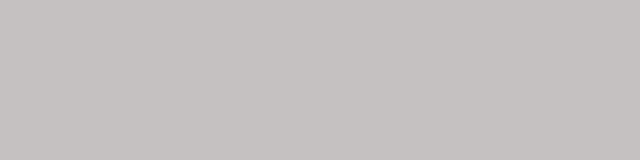
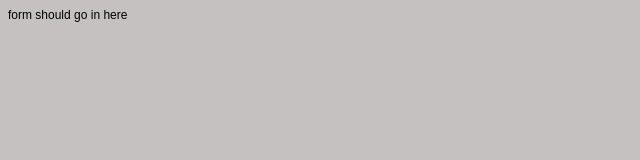
Before and after one commit to onebutter/socialwise, a React app in the folder client/: page /register in a window 1280 px wide. Shown: the top 160 px of the page, without its empty margins (0-640 px from the left). Built offline with nearby package versions, Linux system fonts and the light colour scheme; a web font is replaced by a local one.

Commit message:
started working on credform

```diff
--- a/client/src/features/Register/actions.js
+++ b/client/src/features/Register/actions.js
@@ -0,0 +1,20 @@
+export const REGISTER_CREDENTIAL_SUBMIT_REQUEST =
+  'REGISTER_CREDENTIAL_SUBMIT_REQUEST';
+export const REGISTER_CREDENTIAL_SUBMIT_SUCCESS =
+  'REGISTER_CREDENTIAL_SUBMIT_SUCCESS';
+export const REGISTER_CREDENTIAL_SUBMIT_ERROR =
+  'REGISTER_CREDENTIAL_SUBMIT_ERROR';
+
+export const submitCredentialRequest = credentials => ({
+  type: REGISTER_CREDENTIAL_SUBMIT_REQUEST,
+  credentials
+});
+
+export const submitCredentialSuccess = () => ({
+  type: REGISTER_CREDENTIAL_SUBMIT_SUCCESS
+});
+
+export const submitCredentialError = error => ({
+  type: REGISTER_CREDENTIAL_SUBMIT_ERROR,
+  error
+});
--- a/client/src/features/Register/index.js
+++ b/client/src/features/Register/index.js
@@ -0,0 +1,18 @@
+import React, { Component } from 'react';
+import { connect } from 'react-redux';
+import { bindActionCreators } from 'redux';
+import { submitCredentialRequest } from './actions';
+import styles from './styles.css';
+
+class RegisterContainer extends Component {
+  render() {
+    const { submit } = this.props;
+    return <div className={styles.root}>form should go in here</div>;
+  }
+}
+
+const mapDispatchToProps = dispatch => ({
+  submit: bindActionCreators(submitCredentialRequest, dispatch)
+});
+
+export default connect(null, mapDispatchToProps)(RegisterContainer);
--- a/client/src/routes.js
+++ b/client/src/routes.js
@@ -2,11 +2,13 @@ import React from 'react';
 import { BrowserRouter, Switch, Route } from 'react-router-dom';
 
 import NamecardView from './views/namecard';
+import RegisterView from './views/register';
 
 const routes = (
   <BrowserRouter>
     <Switch>
       <Route exact path="/" component={null} />
+      <Route exact path="/register" component={RegisterView} />
       <Route path="/user/:username" component={NamecardView} />
     </Switch>
   </BrowserRouter>
--- /dev/null
+++ b/client/src/views/register/index.js
@@ -0,0 +1,11 @@
+import React from 'react';
+import styles from './styles.css';
+import Register from 'Features/Register';
+
+const RegisterView = () => (
+  <div className={styles.root}>
+    <Register />
+  </div>
+);
+
+export default RegisterView;
```
Also changed, not shown: client/src/features/Register/components/CredentialForm/index.js (added), client/src/features/Register/components/CredentialForm/styles.css (added), client/src/views/register/styles.css (added).
